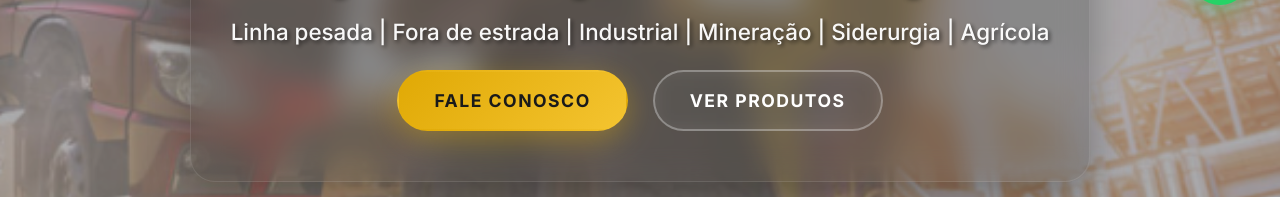
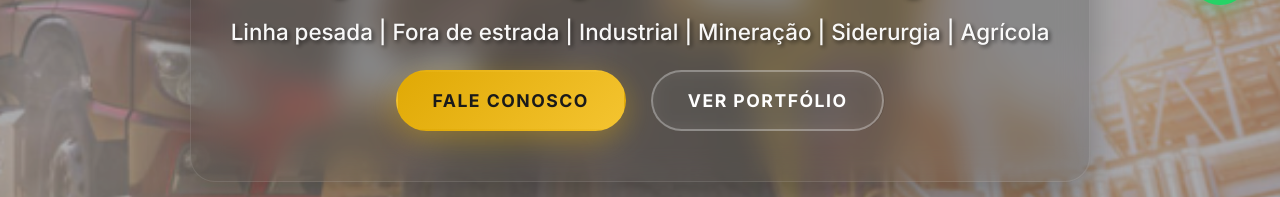
Before and after one commit to pfrsousa2010/thdistribuicao, a React (Vite) app: page / in a window 1280 px wide. Shown: the part 705-902 px from the top of the page. Built offline with nearby package versions, Linux system fonts and the light colour scheme; no server answers.

Commit message:
Refactor Hero component to remove navigation functionality and update button actions, replacing product view with portfolio link for improved user engagement.

```diff
--- a/src/components/Hero.tsx
+++ b/src/components/Hero.tsx
@@ -1,10 +1,7 @@
 import React from 'react';
-import { useNavigate } from 'react-router-dom';
 import './Hero.css';
 
 const Hero: React.FC = () => {
-  const navigate = useNavigate();
-
   const scrollToContact = () => {
     const contactSection = document.getElementById('contato');
     if (contactSection) {
@@ -12,8 +9,8 @@ const Hero: React.FC = () => {
     }
   };
 
-  const goToProducts = () => {
-    navigate('/produtos');
+  const goToPortfolio = () => {
+    window.open('https://drive.google.com/file/d/1kPWysvhWZwTElV4BGINx4BNCNSAz2fPc/view?usp=sharing', '_blank');
   };
   return (
     <section className="hero">
@@ -38,7 +35,7 @@ const Hero: React.FC = () => {
           </p>
           <div className="hero-cta">
             <button className="hero-button primary" onClick={scrollToContact}>Fale conosco</button>
-            <button className="hero-button secondary" onClick={goToProducts}>Ver produtos</button>
+            <button className="hero-button secondary" onClick={goToPortfolio}>Ver portfólio</button>
           </div>
         </div>
       </div>
```
